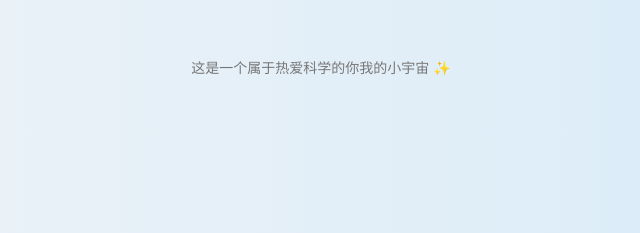
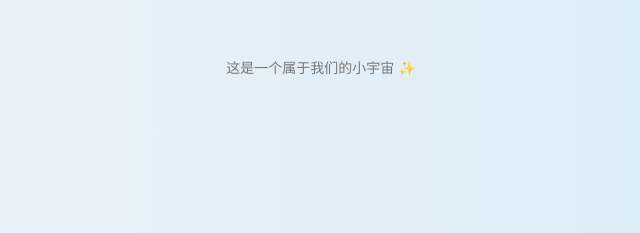
Before and after one commit to yull-T/yulllab-Study, a plain HTML site: page index.html in a window 1280 px wide. Shown: the part 564-797 px from the top of the page, 319-959 px from the left. Drawn offline with Linux system fonts and the light colour scheme.

Commit message:
Update index.html

```diff
--- a/index.html
+++ b/index.html
@@ -85,7 +85,7 @@
     </div>
 
     <div class="footer">
-        这是一个属于热爱科学的你我的小宇宙 ✨
+        这是一个属于我们的小宇宙 ✨
     </div>
 </body>
 </html>
```
